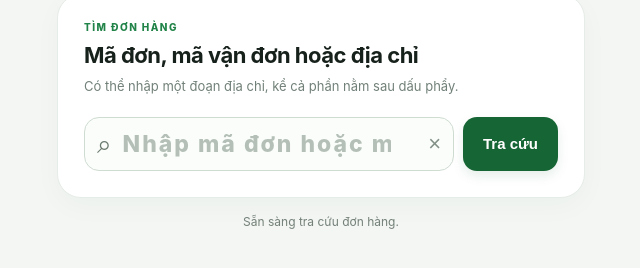
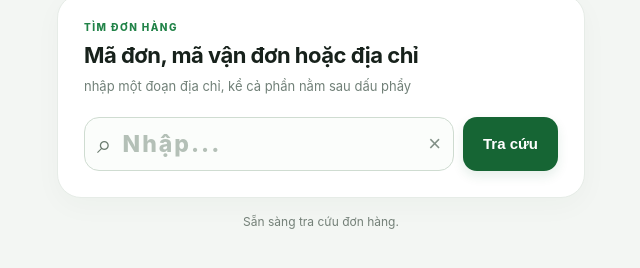
Before and after one commit to ljf-zf/tracuunhanh2, a website: page public/index.html in a window 1280 px wide. Shown: the part 116-384 px from the top of the page, without its empty margins (319-959 px from the left). Drawn offline with Linux system fonts and the light colour scheme.

Commit message:
Update index.html

```diff
--- a/public/index.html
+++ b/public/index.html
@@ -19,11 +19,11 @@
       <section class="search-card">
         <div class="eyebrow">TÌM ĐƠN HÀNG</div>
         <h2>Mã đơn, mã vận đơn hoặc địa chỉ</h2>
-        <p class="muted">Có thể nhập một đoạn địa chỉ, kể cả phần nằm sau dấu phẩy.</p>
+        <p class="muted">nhập một đoạn địa chỉ, kể cả phần nằm sau dấu phẩy</p>
         <form id="search-form" class="search-form">
           <div class="input-wrap">
             <span aria-hidden="true">⌕</span>
-            <input id="last4" type="search" inputmode="text" maxlength="100" placeholder="Nhập mã đơn hoặc một phần địa chỉ…" autocomplete="off" aria-label="Mã đơn, mã vận đơn hoặc địa chỉ" required>
+            <input id="last4" type="search" inputmode="text" maxlength="100" placeholder="Nhập..." autocomplete="off" aria-label="Mã đơn, mã vận đơn hoặc địa chỉ" required>
             <button id="clear" type="button" class="clear-button" aria-label="Xóa">×</button>
           </div>
           <button id="search-button" class="primary search-button" type="submit">Tra cứu</button>
```
